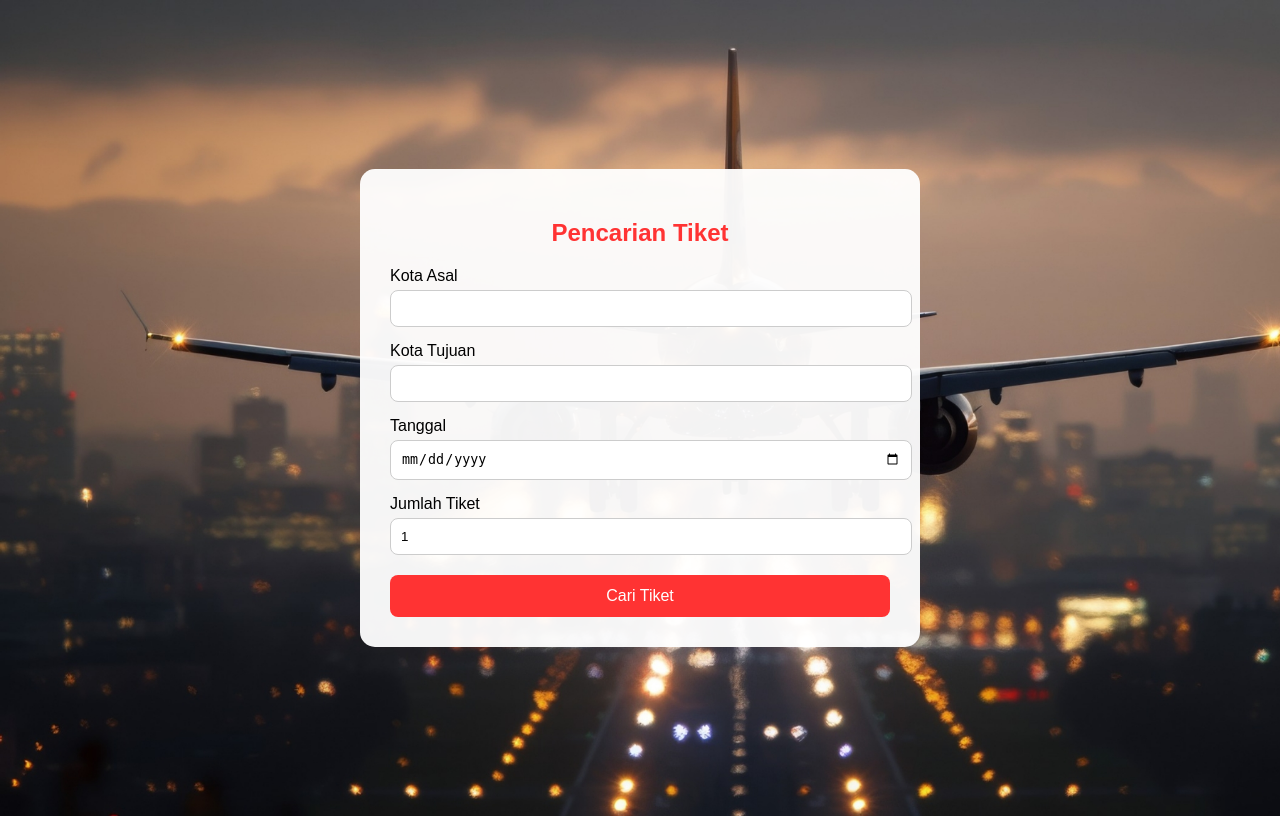
After one commit to 230601110036-del/Lailatul-Fitri, a Flask app: template templates/ticket.html in a window 1280 px wide. The commit adds this page. Run offline with Flask 3, Linux system fonts and the light colour scheme; the template is opened without the code that fills it, so the values that code supplies are empty; parts of the project's set-up code (start-up, migrations or seed data) failed here and were passed over.

Commit message:
Update tampilan dan fitur aplikasi

```diff
--- a/app.py
+++ b/app.py
@@ -19,6 +19,9 @@ def index():
 
     return render_template('form.html')
 
+@app.route('/ticket')
+def ticket():
+    return render_template('ticket.html')
 
 if __name__ == '__main__':
     application.run(debug=True)
--- /dev/null
+++ b/templates/ticket.html
@@ -0,0 +1,100 @@
+<!DOCTYPE html>
+<html lang="id">
+<head>
+<meta charset="UTF-8">
+<meta name="viewport" content="width=device-width, initial-scale=1.0">
+<title>Pencarian Tiket</title>
+
+<style>
+
+body{
+    font-family:Arial, sans-serif;
+
+    background-image:url("{{ url_for('static', filename='bg.jpg') }}");
+    background-size:cover;
+
+    display:flex;
+    justify-content:center;
+    align-items:center;
+
+    height:100vh;
+}
+
+.container{
+
+    width:500px;
+
+    background:rgba(255,255,255,.95);
+
+    padding:30px;
+
+    border-radius:15px;
+}
+
+h2{
+    text-align:center;
+    color:#ff3333;
+    margin-bottom:20px;
+}
+
+label{
+    display:block;
+    margin-top:15px;
+    margin-bottom:5px;
+}
+
+input{
+
+    width:100%;
+    padding:10px;
+
+    border:1px solid #ccc;
+    border-radius:8px;
+}
+
+button{
+
+    width:100%;
+
+    margin-top:20px;
+
+    padding:12px;
+
+    border:none;
+
+    border-radius:8px;
+
+    background:#ff3333;
+
+    color:white;
+
+    font-size:16px;
+}
+
+</style>
+</head>
+
+<body>
+
+<div class="container">
+
+    <h2>Pencarian Tiket</h2>
+
+    <label>Kota Asal</label>
+    <input type="text">
+
+    <label>Kota Tujuan</label>
+    <input type="text">
+
+    <label>Tanggal</label>
+    <input type="date">
+
+    <label>Jumlah Tiket</label>
+    <input type="number" min="1" value="1">
+
+    <button>Cari Tiket</button>
+
+</div>
+
+</body>
+</html>
```
Also changed, not shown: templates/response.html (+22 -40 lines).
